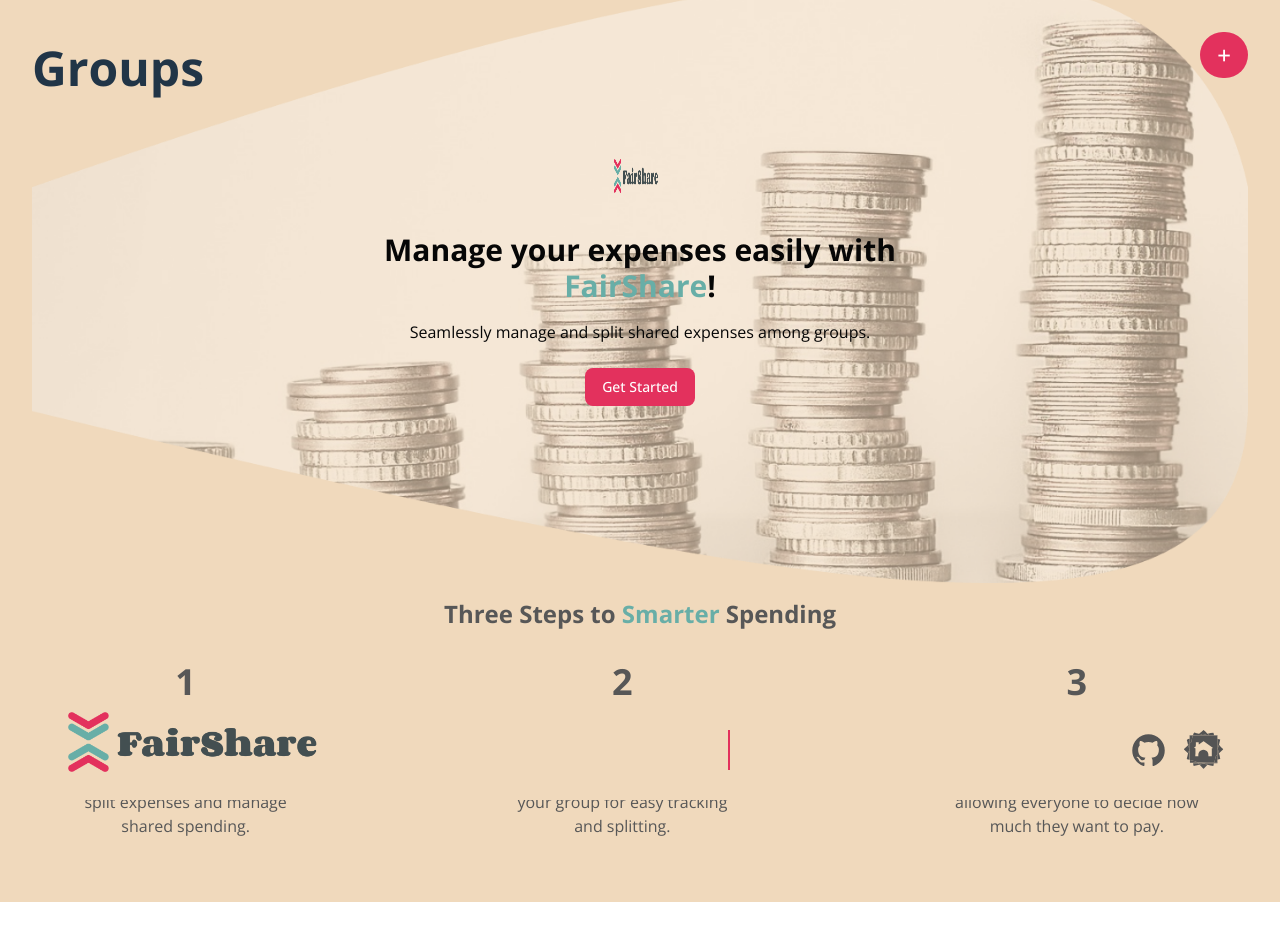
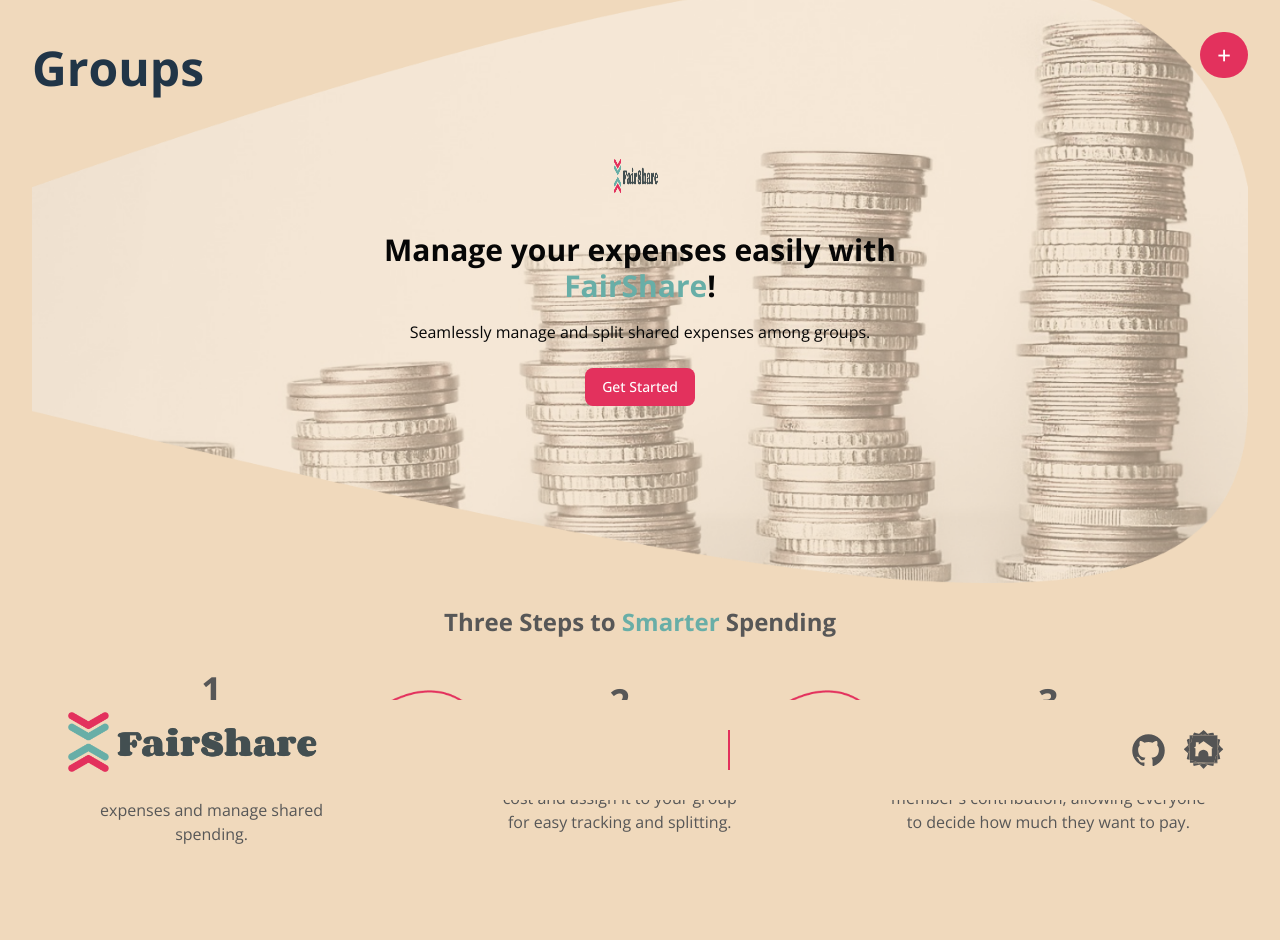
Before and after one commit to chingu-voyages/v51-tier2-team-27, a React (Vite) app in the folder vite-project/: page / in a window 1280 px wide. Shown: the top 940 px of the page. Before the commit the page ends 902 px from the top, so only its background shows below. Built offline with nearby package versions, Linux system fonts and the light colour scheme.

Commit message:
some styling updates

```diff
--- a/vite-project/src/landing/LandingMiddle.jsx
+++ b/vite-project/src/landing/LandingMiddle.jsx
@@ -3,23 +3,23 @@
 
 export default function LandingMiddle() {
   return (
-    <div className="bg-beige p-8 mt-32">
+    <div className="p-10 mt-32 mb-16">
       <h2 className="text-center text-2xl font-bold mb-8 text-[#575757]">
         Three Steps to <span className="text-[#68AEA7]">Smarter</span> Spending
       </h2>
-      <div className="flex justify-around items-center relative">
+      <div className="flex items-center">
         <div className="text-center">
           <div className="text-4xl font-bold mb-2 text-[#575757]">1</div>
           <p className="font-bold mb-2 text-black">Create a Group</p>
           <p className="text-[#575757]">Click 'App Group' to create a new group, making it simple to split expenses and manage shared spending.</p>
         </div>
-        <img src={Arrow} alt="Arrow" className="" />
+        <img src={Arrow} alt="Arrow" className="w-30 h-10 mb-24" />
         <div className="text-center">
           <div className="text-4xl font-bold mb-2 text-[#575757]">2</div>
           <p className="font-bold mb-2 text-black">Add an Expense</p>
           <p className="text-[#575757]">Click 'Add Expense' to log a shared cost and assign it to your group for easy tracking and splitting.</p>
         </div>
-        <img src={Arrow} alt="Arrow" className="" />
+        <img src={Arrow} alt="Arrow" className="w-30 h-10 mb-24" />
         <div className="text-center">
           <div className="text-4xl font-bold mb-2 text-[#575757]">3</div>
           <p className="font-bold mb-2 text-black">Split Your Expenses</p>
```
